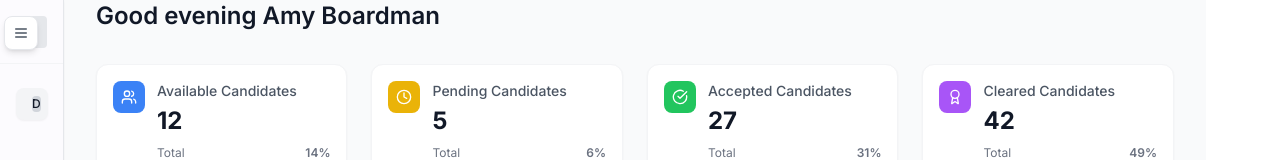
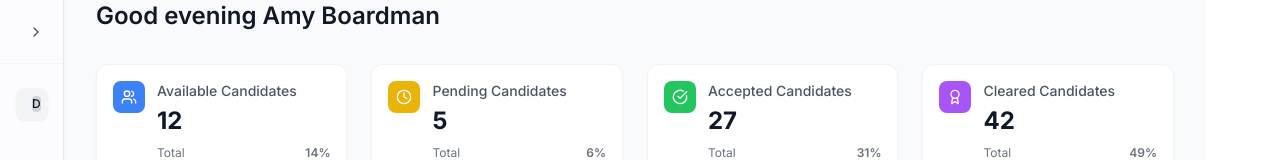
Before and after one commit to ofir-allkind/allkind-partners-portal, a Next.js app: page / in a window 1280 px wide. Both pictures are taken after a click on the button 229 px from the left and 33 px from the top of the page. Shown: the top 160 px of the page. Built offline with nearby package versions, Linux system fonts and the light colour scheme.

Commit message:
Fix side bar collapsing and opening UI

```diff
--- a/src/components/Sidebar.jsx
+++ b/src/components/Sidebar.jsx
@@ -26,10 +26,14 @@ export default function Sidebar() {
       {/* Toggle Button */}
       <button
         onClick={toggleSidebar}
-        className="fixed top-4 z-30 p-2 bg-white rounded-lg shadow-md border border-gray-200 hover:bg-gray-50 transition-all duration-300 ease-in-out"
-        style={{ left: isCollapsed ? '4px' : `${sidebarWidth - 44}px` }}
+        className="fixed top-4 z-30 p-2 text-gray-600 hover:text-gray-800 transition-all duration-300 ease-in-out"
+        style={{ left: isCollapsed ? '20px' : `${sidebarWidth - 44}px` }}
       >
-        <Menu className="w-4 h-4 text-gray-600" />
+        {isCollapsed ? (
+          <ChevronRight className="w-4 h-4" />
+        ) : (
+          <ChevronLeft className="w-4 h-4" />
+        )}
       </button>
 
       <aside
@@ -40,11 +44,7 @@ export default function Sidebar() {
       >
         {/* Logo Section */}
         <div className={`h-16 flex items-center ${isCollapsed ? 'px-4' : 'px-8'} border-b border-gray-100`}>
-          {isCollapsed ? (
-            <div className="w-8 h-8 bg-gray-200 rounded flex items-center justify-center">
-              <span className="text-xs font-bold text-gray-600">A</span>
-            </div>
-          ) : (
+          {!isCollapsed && (
             <Link href="/">
               <Image src="/logo.png" alt="Allkind logo" width={120} height={40} className="object-contain cursor-pointer" priority />
             </Link>
```
